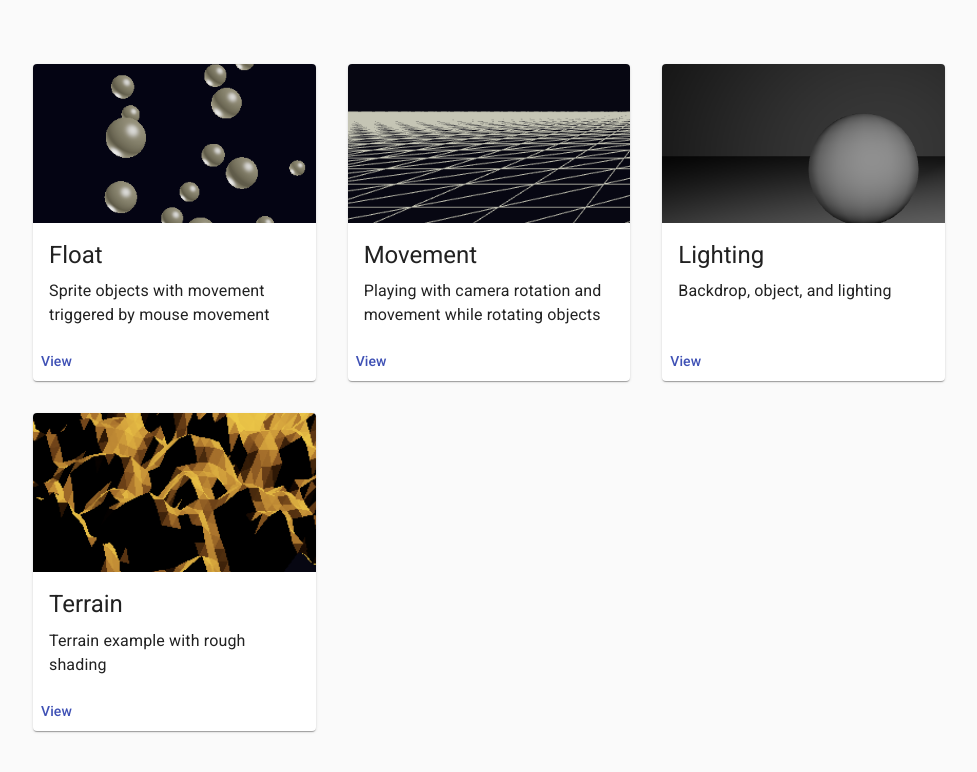
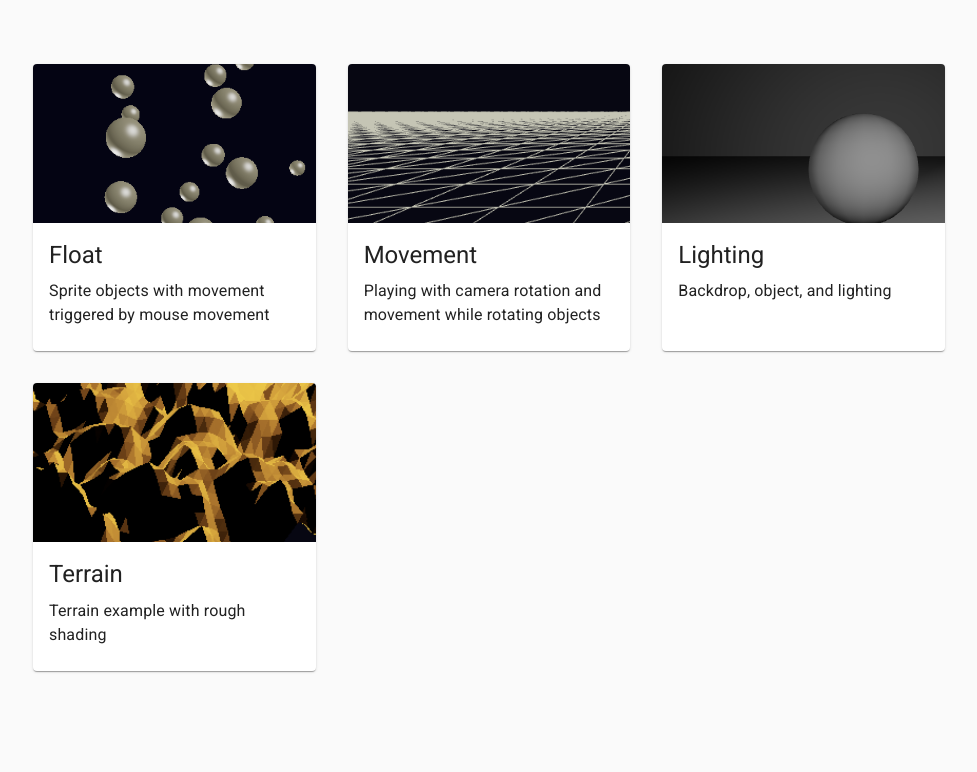
Before and after one commit to jaredscarr/portfolio, a React (Create React App) app: page /experiments in a window 1280 px wide. Shown: the top 772 px of the page, without its empty margins (151-1128 px from the left). Built offline with nearby package versions, Linux system fonts and the light colour scheme; what react-three-fiber would draw is missing.

Commit message:
Removal of Card Action section and link in favor on wrapping the link around theentire project card.

```diff
--- a/src/components/Projects/index.js
+++ b/src/components/Projects/index.js
@@ -81,6 +81,7 @@ const Experiments = () => {
           <Grid container spacing={4}>
             {experiments.map((exp) => (
               <Grid item key={exp.link} xs={12} sm={6} md={4}>
+                <Link component={RouterLink} to={exp.link} underline="none">
                   <Card className={classes.card}>
                     <CardMedia
                       className={classes.cardMedia}
@@ -95,12 +96,8 @@ const Experiments = () => {
                         {exp.content}
                       </Typography>
                     </CardContent>
-                  <CardActions>
-                    <Link className={classes.link} component={RouterLink} to={exp.link} underline="none">
-                      <Typography className={classes.link} variant="subtitle2">View</Typography>
+                  </Card>
                 </Link>
-                  </CardActions>
-                </Card>
               </Grid>
             ))}
           </Grid>
```
Lines whose indentation alone changed are shown as unchanged.
